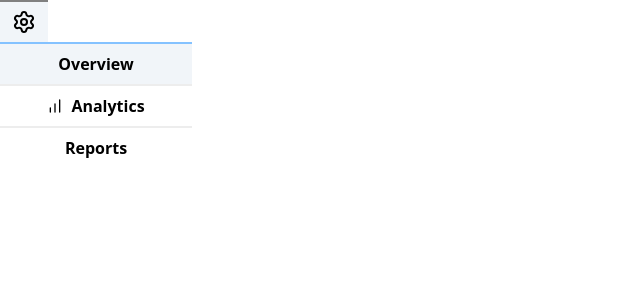
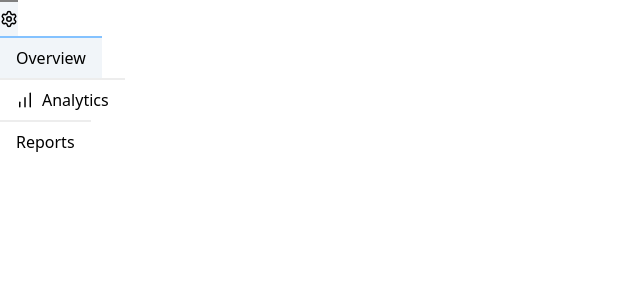
Before and after one commit to Qunitee/test-day-1, a Next.js app: page / in a window 1280 px wide. Shown: the top 300 px of the page, without its empty margins (0-640 px from the left). Built offline with nearby package versions, Linux system fonts and the light colour scheme.

Commit message:
added sizing style to tab-item-icons, refactored tab-array and tab-items props.

```diff
--- a/src/ui/ui-tab/ui-tab-item/ui-tab-item.css
+++ b/src/ui/ui-tab/ui-tab-item/ui-tab-item.css
@@ -2,6 +2,12 @@
     border-top: 2px solid #ededed;
     background: white;
     box-sizing: border-box;
+}
+
+.tab-item svg {
+    width: 18px;
+    height: 18px;
+    flex-shrink: 0;
 }
 
 .tab-item:hover {
@@ -23,4 +29,6 @@
 
 .tab-pinned {
     max-width: 3rem;
+    padding-left: 0;
+    padding-right: 0;
 }
--- a/src/ui/ui-tab/ui-tab-item/ui-tab-item.tsx
+++ b/src/ui/ui-tab/ui-tab-item/ui-tab-item.tsx
@@ -1,6 +1,6 @@
-import { TabProps } from '@/src/ui/ui-tab/ui-tab-item/ui-tab-props';
 import clsx from 'clsx';
 import './ui-tab-item.css';
+import { UiTabItemProps } from '@/src/ui/ui-tab/ui-tab-item/ui-tab-props';
 
 export function UiTabItem({
   title,
@@ -9,9 +9,9 @@ export function UiTabItem({
   isActive = false,
   className,
   ...props
-}: TabProps) {
+}: UiTabItemProps) {
   const classes = clsx(
-    'flex justify-center items-center w-full max-w-48 gap-2 px-4 py-2 tab-item',
+    'flex justify-center items-center shrink-0 max-w-48 gap-2 px-4 py-2 tab-item',
     isActive && 'tab-active',
     isPinned && 'tab-pinned',
     className
@@ -19,8 +19,8 @@ export function UiTabItem({
 
   return (
     <button className={classes} {...props}>
-      {icon && <span className="">{icon}</span>}
-      {!isPinned && <b>{title}</b>}
+      {icon && <span className="flex items-center">{icon}</span>}
+      {!isPinned && title}
     </button>
   );
 }
--- a/src/ui/ui-tab/ui-tab-item/ui-tab-props.ts
+++ b/src/ui/ui-tab/ui-tab-item/ui-tab-props.ts
@@ -1,6 +1,6 @@
 import { ButtonHTMLAttributes } from 'react';
 
-export interface TabProps extends ButtonHTMLAttributes<HTMLButtonElement> {
+export interface UiTabItemProps extends ButtonHTMLAttributes<HTMLButtonElement> {
   title: string;
   icon?: React.ReactNode;
   isPinned?: boolean;
```
